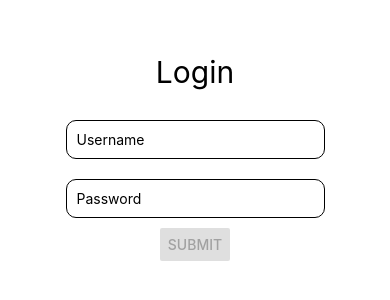
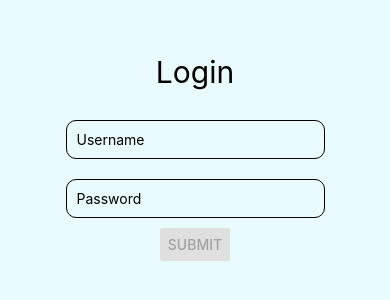
Before and after one commit to a-simplecode/awesomeproject, a React Native app: screen / in a window 390 px wide. Shown: the part 246-546 px from the top of the page. Built offline with nearby package versions, Linux system fonts and the light colour scheme.

Commit message:
FIX: background

```diff
--- a/src/App.tsx
+++ b/src/App.tsx
@@ -53,6 +53,7 @@ const styles = StyleSheet.create({
     alignItems: 'center',
     flexDirection: 'column',
     padding: 10,
+    backgroundColor: "rgba(212, 245, 250,0.5)",
   },
   title: {
     fontSize: 30,
```
